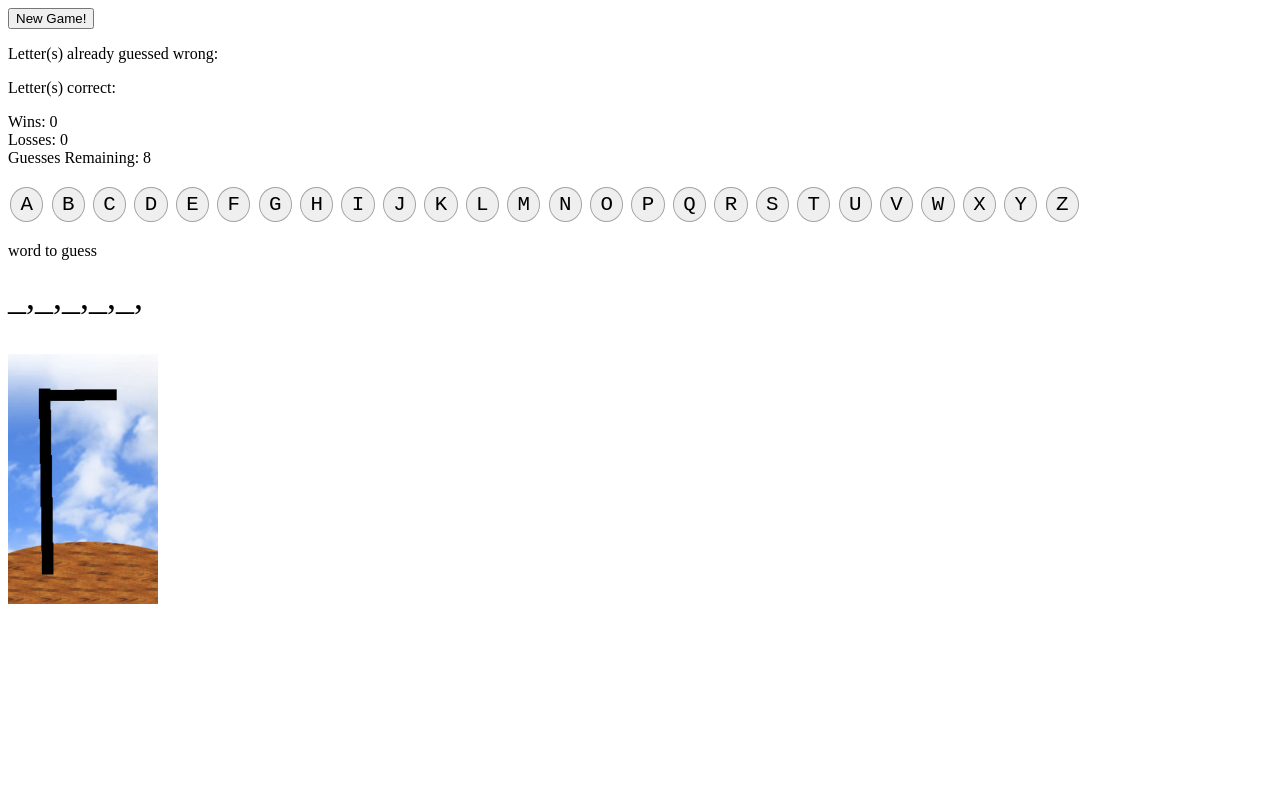
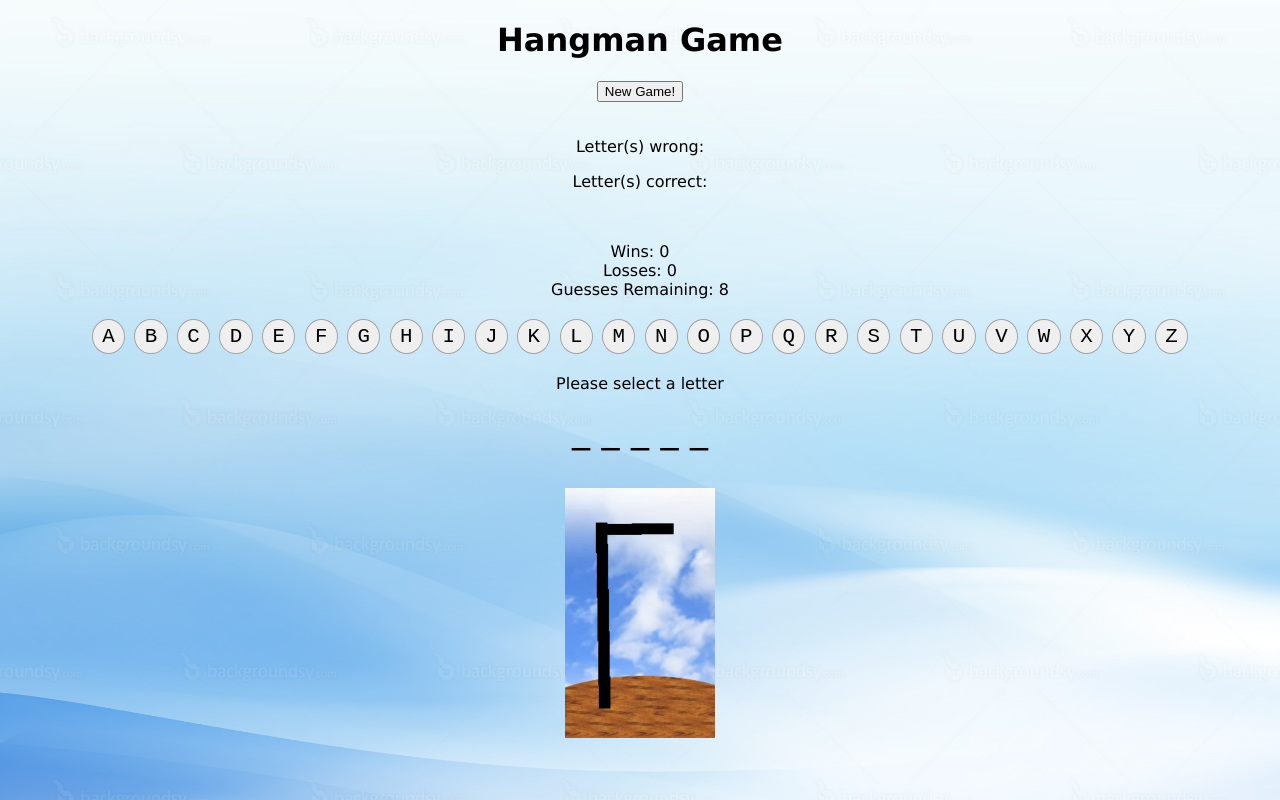
Before and after one commit to KevinLuc1/Hangman1, a plain HTML site: page index.html in a window 1280 px wide. Drawn offline with Linux system fonts and the light colour scheme.

```diff
--- a/css/style.css
+++ b/css/style.css
@@ -1,3 +1,15 @@
+body {
+  background: url("../images/light-blue-background.jpg");
+  background-repeat: repeat;
+  background-size: 100%;
+  text-align: center;
+  font-family: Verdana, Times New Roman;
+
+}
+#alphabet-keypad {
+
+}
+
 .letter-button {
   border-radius: 50%;
   display: inline-block;
--- a/index.html
+++ b/index.html
@@ -6,17 +6,22 @@
 	<link rel="stylesheet" type="text/css" href="css/style.css">
 	<script type="text/javascript" src="javascript/Game.js"></script>
 
-	<!-- <script type="text/javascript" src="javascript/wordbox.js"></script> -->
 </head>
 <body>
+
+    <h1>Hangman Game</h1>
 
 
 	<button class="resetButton" type="button">New Game!</button>
 
+    <br><br>
+
 	<div class="lettersGuessed">
-		<p>Letter(s) already guessed wrong: <span class="guessedWrong"></span></p>
+		<p>Letter(s) wrong: <span class="guessedWrong"></span> </p>
 		<p>Letter(s) correct: <span class="guessedRight"></span></p>
 	</div>
+
+    <br>
 
 	<div class="winsLosses">
 		<p>Wins: <span class="winCounter"></span> <br>
@@ -57,12 +62,12 @@
 
     </div>
 
-	<div class="wordbox">
+	<div style="font-size: 33px" class="wordbox">
 
 	</div>
 
     <div id="wordToGuess">
-	    <p>word to guess</p>
+	    <p>Please select a letter</p>
 	    <span class="dashes"></span>
 
     </div>
--- a/javascript/Game.js
+++ b/javascript/Game.js
@@ -7,6 +7,8 @@
   let winCounter = 0;
   let lossCounter = 0;
   let guessCounter = 8;
+
+  let noDash = ""
 
   // this equals the length of word
   let numberToWin;
@@ -35,18 +37,25 @@
 
       // empties out the global variable dashLines
       dashLines = [];
-      var temp = []
+      var temp = [];
       // put a dash into the html for every letter in new word
       for (var i = 0; i < this.letters.length; i++){
 
 
         temp += "_ ";
-        dashLines = temp.split(" ")
 
       }
 
+      // we need to split the dashes from string into an array
+      // because we need to replace the index of a dash later
+      dashLines = temp.split(" ")
 
-      displayDashes();
+      //joining it back so we can display this to html
+      noDash = dashLines.join(" ")
+
+
+      displayNoDashes();
+
     }
   }
 
@@ -141,22 +150,15 @@
 
         weLost();
 
-        // if (guessCounter === 0){
-        //   lossCounter += 1;
-        //   displayLossCounter();
-
-        //   alert("Out of guesses, Game Over, the correct word was " + word)
-
-        //   startNew();
-
-        // }
       }
 
 
       // swaps the dash at the correct index
       for (var i = 0; i < indexOfLetter.length; i++){
         dashLines[indexOfLetter[i]] = letter
-        displayDashes();
+        // displayDashes();
+        noDash = dashLines.join(" ")
+        displayNoDashes();
 
 
         //increment guessedCorrect, will keep adding due to loop
@@ -191,9 +193,11 @@
     document.querySelector('.guessedRight').innerHTML = correctLetterBox;
   }
 
-  function displayDashes() {
-    document.querySelector('.dashes').innerHTML = dashLines;
+
+  function displayNoDashes() {
+    document.querySelector('.dashes').innerHTML = noDash;
   }
+
 
   function insertNextPhoto(){
 
@@ -225,7 +229,6 @@
 
           alert("Out of guesses, Game Over, the correct word was " + word)
           insertNextPhoto();
-
 
 
           startNew();
```
Also changed, not shown: images/forest.PNG (added), images/light-blue-background.jpg (added).
